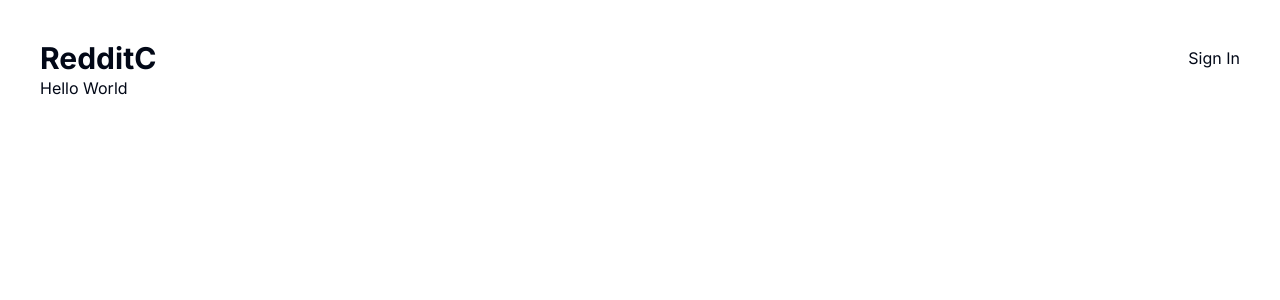
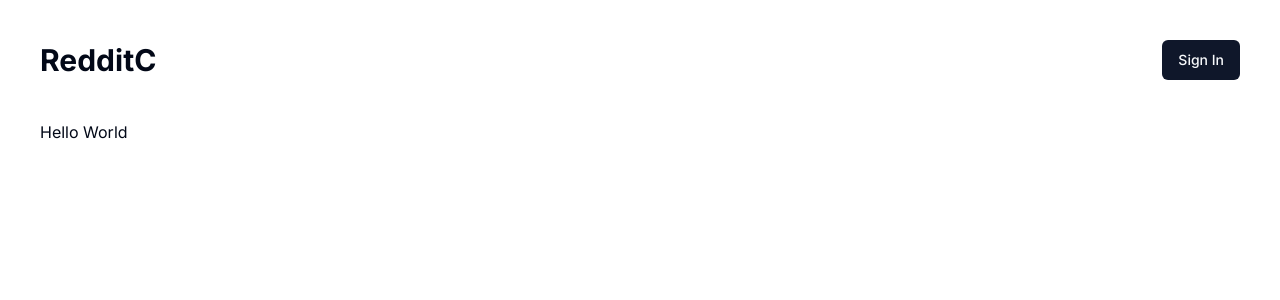
Before and after one commit to AyonC123/redditclone, a Next.js app: page / in a window 1280 px wide. Shown: the top 300 px of the page. Built offline with nearby package versions, Linux system fonts and the light colour scheme; no server answers.

Commit message:
use shadcn button component

```diff
--- a/app/layout.tsx
+++ b/app/layout.tsx
@@ -19,10 +19,10 @@
 }) {
 	return (
 		<html lang="en">
-      <body className={cn("p-10", inter.className)}>
+			<body className={cn("pt-10 px-10", inter.className)}>
 				<NextProvider>
 					<Navbar />
-          <div>{children}</div>
+					<div className="pt-10">{children}</div>
 				</NextProvider>
 			</body>
 		</html>
--- a/components/Navbar.tsx
+++ b/components/Navbar.tsx
@@ -3,6 +3,7 @@
 import Link from "next/link";
 import React from "react";
 import { useSession, signIn, signOut } from "next-auth/react";
+import { Button } from "./ui/button";
 
 const Navbar = () => {
 	const { data: session } = useSession();
@@ -14,19 +15,13 @@
 			<ul className="hidden sm:flex gap-10 items-center">
 				<li className="hover:font-bold ease-linear duration-150">
 					{session ? (
-            <button
-              onClick={() => signOut()}
-              className="hidden sm:block rounded-lg "
-            >
+						<Button onClick={() => signOut()} className="hidden sm:block">
 							Sign Out
-            </button>
+						</Button>
 					) : (
-            <button
-              onClick={() => signIn()}
-              className="hidden sm:block rounded-lg "
-            >
+						<Button onClick={() => signIn()} className="hidden sm:block">
 							Sign In
-            </button>
+						</Button>
 						/*
 						<Link href="/signin" className="hidden sm:block rounded-lg ">
 							Sign In
--- /dev/null
+++ b/components/ui/button.tsx
@@ -0,0 +1,56 @@
+import * as React from "react"
+import { Slot } from "@radix-ui/react-slot"
+import { cva, type VariantProps } from "class-variance-authority"
+
+import { cn } from "@/lib/utils"
+
+const buttonVariants = cva(
+  "inline-flex items-center justify-center rounded-md text-sm font-medium ring-offset-background transition-colors focus-visible:outline-none focus-visible:ring-2 focus-visible:ring-ring focus-visible:ring-offset-2 disabled:pointer-events-none disabled:opacity-50",
+  {
+    variants: {
+      variant: {
+        default: "bg-primary text-primary-foreground hover:bg-primary/90",
+        destructive:
+          "bg-destructive text-destructive-foreground hover:bg-destructive/90",
+        outline:
+          "border border-input bg-background hover:bg-accent hover:text-accent-foreground",
+        secondary:
+          "bg-secondary text-secondary-foreground hover:bg-secondary/80",
+        ghost: "hover:bg-accent hover:text-accent-foreground",
+        link: "text-primary underline-offset-4 hover:underline",
+      },
+      size: {
+        default: "h-10 px-4 py-2",
+        sm: "h-9 rounded-md px-3",
+        lg: "h-11 rounded-md px-8",
+        icon: "h-10 w-10",
+      },
+    },
+    defaultVariants: {
+      variant: "default",
+      size: "default",
+    },
+  }
+)
+
+export interface ButtonProps
+  extends React.ButtonHTMLAttributes<HTMLButtonElement>,
+    VariantProps<typeof buttonVariants> {
+  asChild?: boolean
+}
+
+const Button = React.forwardRef<HTMLButtonElement, ButtonProps>(
+  ({ className, variant, size, asChild = false, ...props }, ref) => {
+    const Comp = asChild ? Slot : "button"
+    return (
+      <Comp
+        className={cn(buttonVariants({ variant, size, className }))}
+        ref={ref}
+        {...props}
+      />
+    )
+  }
+)
+Button.displayName = "Button"
+
+export { Button, buttonVariants }
--- a/package.json
+++ b/package.json
@@ -9,6 +9,7 @@
     "lint": "next lint"
   },
   "dependencies": {
+    "@radix-ui/react-slot": "^1.0.2",
     "@types/node": "20.4.4",
     "@types/react": "18.2.15",
     "@types/react-dom": "18.2.7",
```
Also changed, not shown: 1 other file (tests, documents, lock files or other folders). Lines whose indentation alone changed are shown as unchanged.
